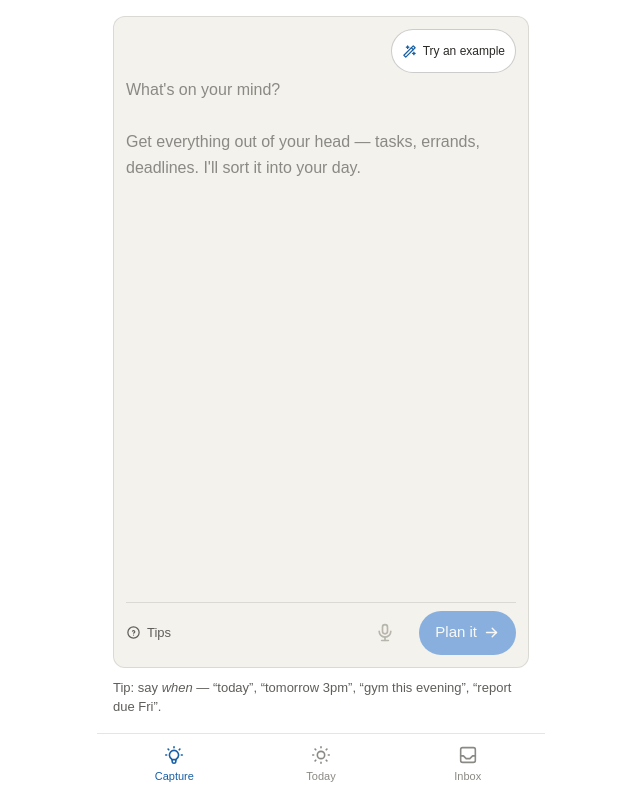
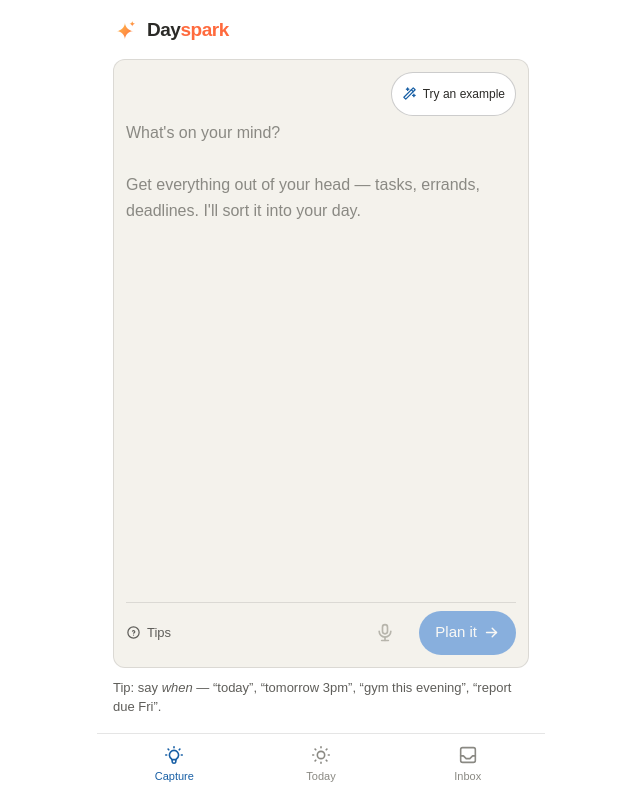
Before and after one commit to bohdan-kolomiiets/skelar-todoist, a Next.js app: page /capture in a window 1280 px wide. Shown: the whole page, without its empty margins (319-959 px from the left). Built offline with nearby package versions, Linux system fonts and the light colour scheme.

Commit message:
feat(brand): Dayspark wordmark on the Capture header
Co-Authored-By: Claude Opus 4.8 <noreply@anthropic.com>

```diff
--- a/src/components/screens/CaptureFlow.tsx
+++ b/src/components/screens/CaptureFlow.tsx
@@ -3,6 +3,7 @@
 import { useState } from "react";
 import { useRouter } from "next/navigation";
 import { IconWand, IconHelpCircle, IconMicrophone, IconArrowRight } from "@tabler/icons-react";
+import { DaysparkWordmark } from "@/components/brand/DaysparkWordmark";
 import { TipsSheet } from "@/components/capture/TipsSheet";
 import { VoiceComingSoonSheet } from "@/components/capture/VoiceComingSoonSheet";
 import { organize } from "@/lib/ai/organizeClient";
@@ -60,6 +61,9 @@ export function CaptureFlow() {
 
   return (
     <section className="flex flex-1 flex-col gap-2.5 px-4 py-4">
+      <header className="flex items-center pb-1">
+        <DaysparkWordmark />
+      </header>
       <div className="flex flex-1 flex-col rounded-xl border border-border bg-surface-1 p-3">
         {/* Chip in a normal-flow row (issue #4 #7) so it can never overlap the typed
             text — the old absolute+min-h-11 chip did. Wand icon per the mockup. */}
```
Also changed, not shown: 1 other file (tests, documents, lock files or other folders).
